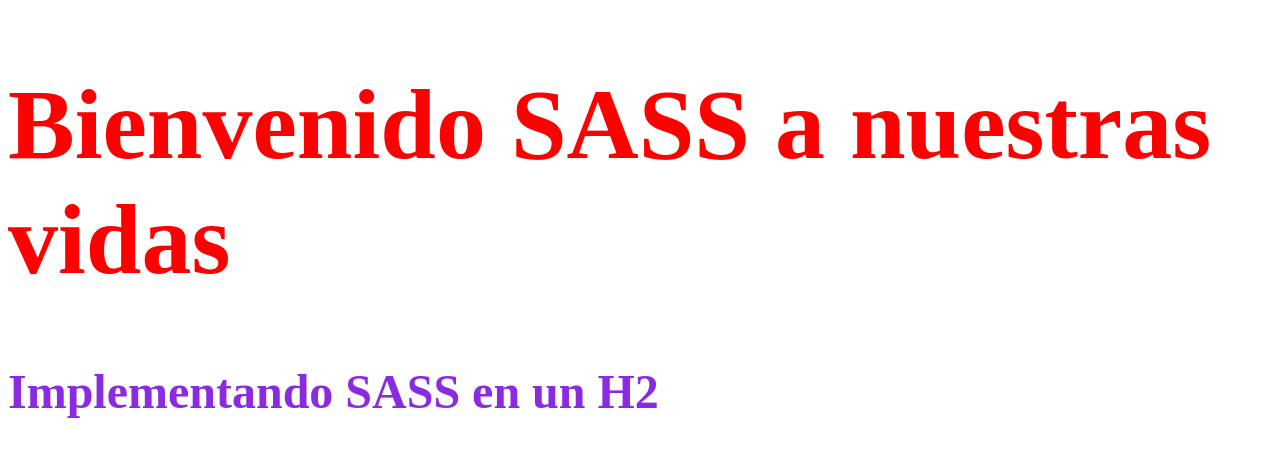
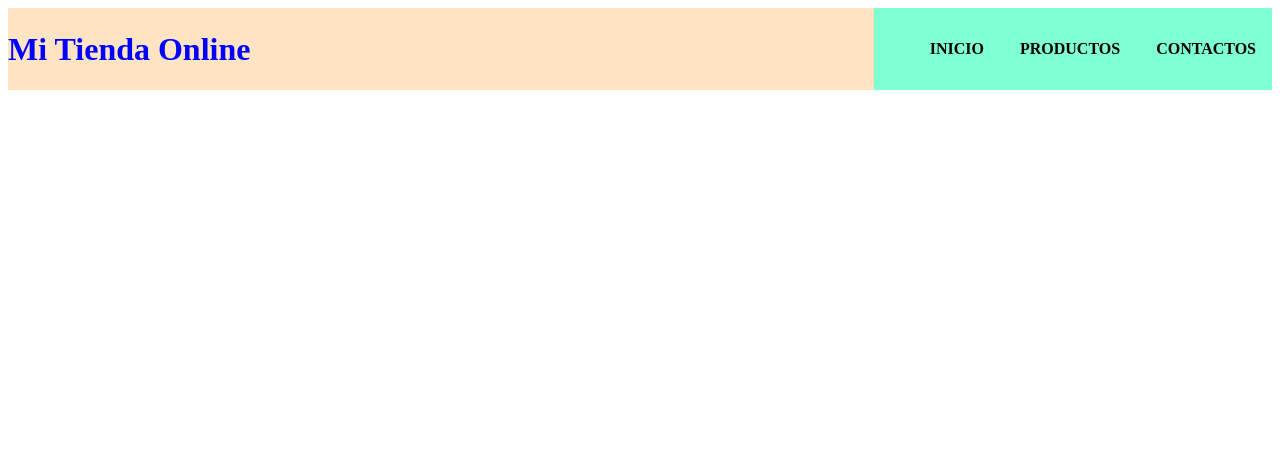
Before and after one commit to cabrerayam/web-developer-coderhouse, a plain HTML site: page clase-8-sass/index.html in a window 1280 px wide. Drawn offline with Linux system fonts and the light colour scheme.

Commit message:
segundo commit

```diff
--- a/clase-8-sass/index.html
+++ b/clase-8-sass/index.html
@@ -9,7 +9,17 @@
     <title>Sass</title>
 </head>
 <body>
-    <h1>Bienvenido SASS a nuestras vidas</h1>
-    <h2>Implementando SASS en un H2</h2>
+    <!-- <h1>Bienvenido SASS a nuestras vidas</h1> -->
+    <!-- <h2>Implementando SASS en un H2</h2> -->
+    <header>
+        <h1>Mi Tienda Online</h1>
+        <nav>
+            <ul>
+                <li><a href="">Inicio</a></li>
+                <li><a href="">Productos</a></li>
+                <li><a href="">Contactos</a></li>
+            </ul>
+        </nav>
+    </header>
 </body>
 </html>
--- a/clase-8-sass/scss/style.scss
+++ b/clase-8-sass/scss/style.scss
@@ -1,9 +1,49 @@
-h1 {
+/*h1 {
     color : red;
-    font-size: 100px;
+    font-size: 48px;
+}*/
+
+/*h2 {
+    color: blueviolet;
+    font-size: 14px;
+}*/
+
+/*Caracteristicas de SASS*/
+
+//1) Ahora puedo anidar selectores:
+
+$titulos: blue;
+$margen: 1rem;
+
+header {
+    background-color: bisque;
+    display: flex;
+    justify-content: space-between;
+    align-items: center;
+
+    h1 {
+        //color:red;
+        color : $titulos;
+    }
+
+    nav{
+        background-color: aquamarine;
+
+        li{
+            display: inline-block;
+            list-style: none;
+            margin: $margen;
+
+            a{
+                color: black;
+                text-decoration: none;
+                font-weight: bold;
+                text-transform: uppercase;
+            }
+        }
+    }
 }
 
-h2 {
-    color: blueviolet;
-    font-size: 48px;
-}
+//2) Puedo usar variables:
+
+//$titulos: green;
```
Also changed, not shown: clase-8-sass/css/style.css, 1 other file.
